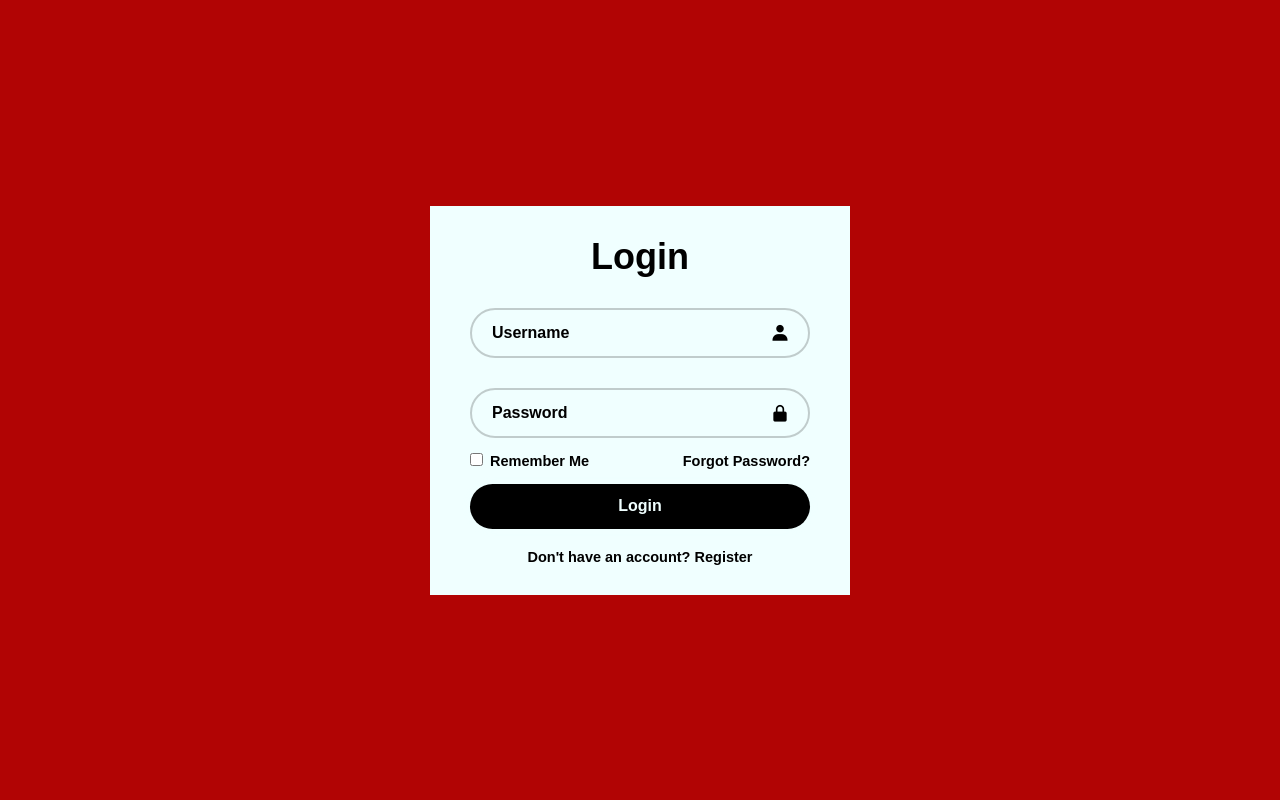
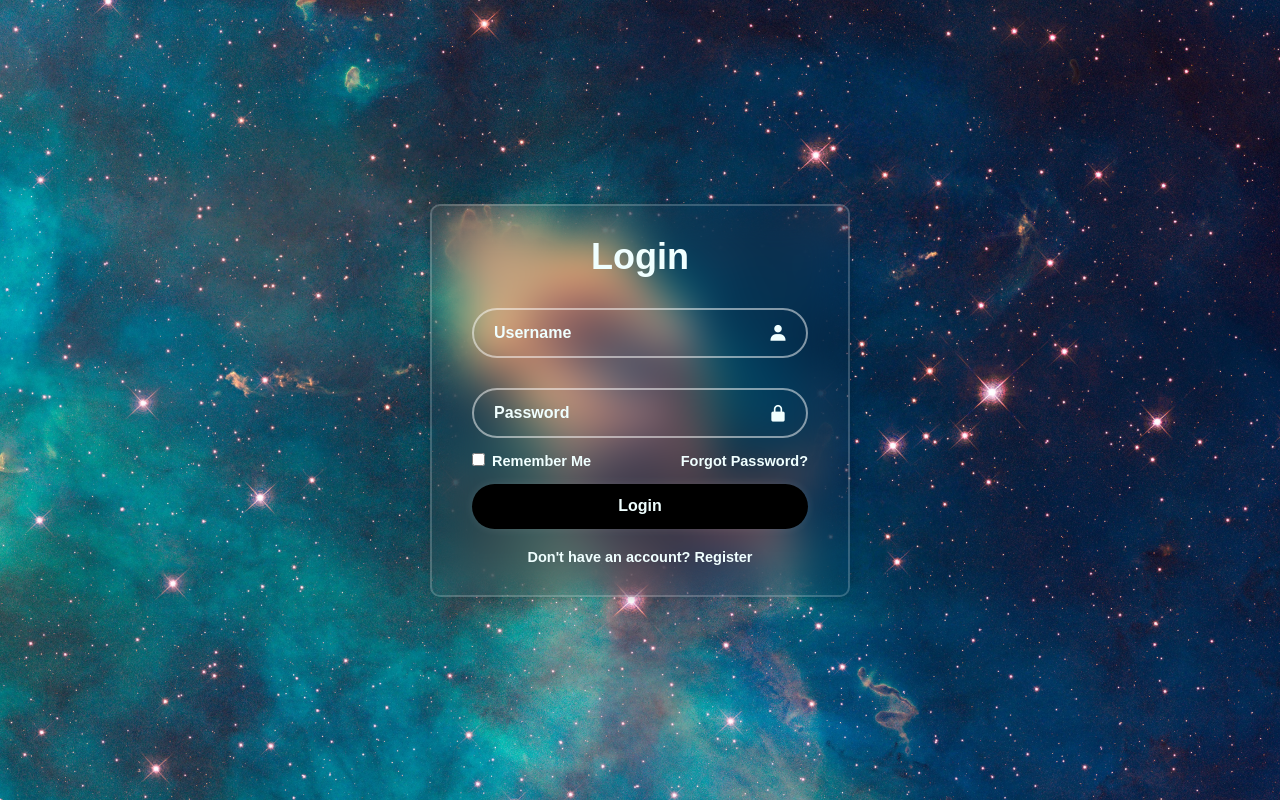
Before and after one commit to mpayton124/To-do-List, a PHP site: page /login_screen.html in a window 1280 px wide. Run offline with PHP 8.4, Linux system fonts and the light colour scheme.

Commit message:
Final push?

```diff
--- a/lsstyle.css
+++ b/lsstyle.css
@@ -14,16 +14,21 @@ body
     justify-content: center;
     align-items: center;
     min-height: 100vh;
-    background-color: rgb(177, 4, 4);
-} /**/
+    background: url(galaxy2.jpg) no-repeat;
+    background-size: cover;
+    background-position: center;
+}
 
 .wrapper
 {
     width: 420px;
-    background: azure;
-    color: black;
-    border: 10px;
+    background: transparent;
+    color: azure;
+    border: 2px solid rgb(255, 255, 255, 0.2);
     padding: 30px 40px;
+    box-shadow: 0 0 10px rgb(0, 0, 0, .2);
+    border-radius: 10px;
+    backdrop-filter: blur(20px);
 }
 
 .wrapper h1
@@ -47,16 +52,16 @@ body
     background: transparent;
     border: none;
     outline: none;
-    border: 2px solid rgb(0, 0, 0, .2);
+    border: 2px solid rgba(255, 255, 255, 0.5);
     border-radius: 40px;
     font-size: 16px;
-    color: black;
+    color: azure;
     padding: 20px 45px 20px 20px;
 }
 
 .input-box input::placeholder
 {
-    color: black;
+    color: azure;
 }
 
 .input-box i
@@ -78,13 +83,13 @@ body
 
 .remember-forgot label input
 {
-    accent-color: black;
+    accent-color: azure;
     margin-right: 3px;
 }
 
 .remember-forgot a
 {
-    color: black;
+    color: azure;
     text-decoration: none;
 }
 
@@ -117,7 +122,7 @@ body
 
 .register-link p a
 {
-    color: black;
+    color: azure;
     text-decoration: none;
     font-weight: 600;
 }
--- a/profilepage.html
+++ b/profilepage.html
@@ -63,7 +63,7 @@
         function addProfile() {
             const profileName = prompt('Enter the new profile name:');
             if (profileName) {
-                const profile = {id: Date.now().toString(), name: profileName, image: '', lists: [] }; // You can add more properties like image URL
+                const profile = {id: Date.now().toString(), name: profileName, image: '', lists: [] };
                 profiles.push(profile);
                 saveProfiles();
                 renderProfiles();
```
Also changed, not shown: homepage.html (+6 -4 lines), hp_script.js (+6 -2 lines), hp_style.css (+26 -3 lines), add_icon.png, galaxy2.jpg (added), user1.png (added).
